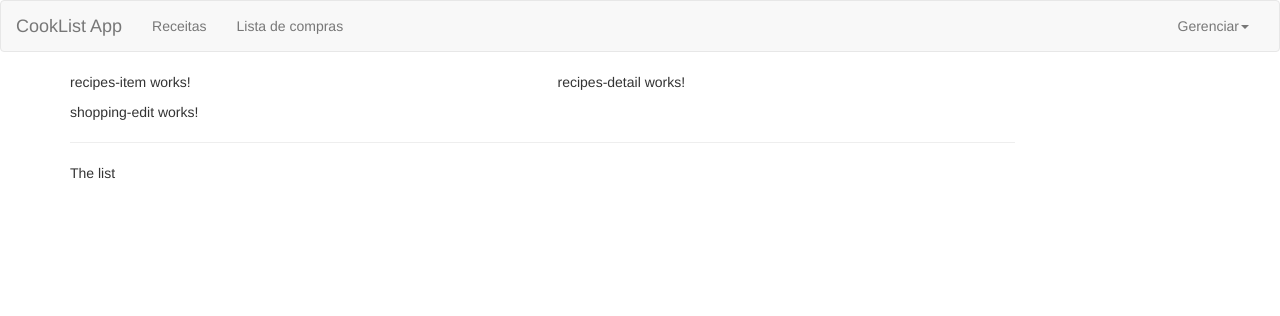
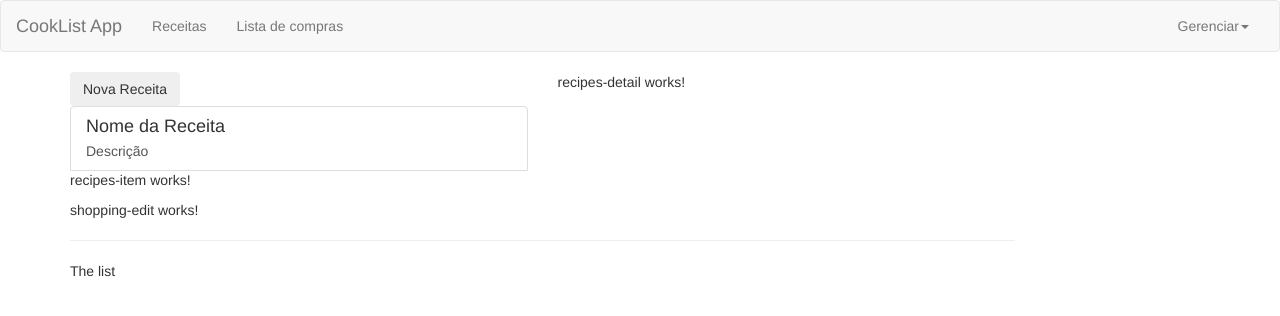
Before and after one commit to herciliols/cook-list-app, an Angular app: page / in a window 1280 px wide. Shown: the top 316 px of the page. Built offline with nearby package versions, Linux system fonts and the light colour scheme.

Commit message:
feat: Adiciona funcionalidades no componente recipes-list - Adiciona HTML estático do componente recipes-list - Adiciona arquivo recipe.model.ts com a classe Recipe - Adicionar a classe RecipesListComponent instânciando uma receita para teste

```diff
--- /dev/null
+++ b/src/app/recipes/receita.model.ts
@@ -0,0 +1,11 @@
+export class Recipe {
+    public name: string;
+    public description: string;
+    public imagePath: string;
+
+    constructor(name: string, desc: string, imagePath: string){
+        this.name = name;
+        this.description = desc;
+        this.imagePath = imagePath;
+    }
+}
--- a/src/app/recipes/recipes-list/recipes-list.component.html
+++ b/src/app/recipes/recipes-list/recipes-list.component.html
@@ -1 +1,19 @@
-<app-recipes-item></app-recipes-item>
+<div class="row">
+    <div class="col-xs-12">
+        <button class="btn btn--success">Nova Receita</button>
+    </div>
+</div>
+<div class="row">
+    <div class="col-xs-12">
+        <a href="#" class="list-group-item clearfix">
+            <div class="pull-left">
+                <h4 class="list-group-item-heading">Nome da Receita</h4>
+                <p class="list-group-item-text">Descrição</p>
+            </div>
+            <span class="pull-right">
+                <img src="" alt="" class="img-responsive" style="max-height: 50px;">
+            </span>
+        </a>
+        <app-recipes-item></app-recipes-item>
+    </div>
+</div>
--- a/src/app/recipes/recipes-list/recipes-list.component.ts
+++ b/src/app/recipes/recipes-list/recipes-list.component.ts
@@ -1,10 +1,20 @@
-import { Component } from '@angular/core';
+import { Component, OnInit } from '@angular/core';
+
+import { Recipe } from '../receita.model';
 
 @Component({
   selector: 'app-recipes-list',
   templateUrl: './recipes-list.component.html',
   styleUrl: './recipes-list.component.css'
 })
-export class RecipesListComponent {
+
+export class RecipesListComponent implements OnInit {
+  recipes: Recipe[] = [
+    new Recipe('A test Recipe', 'This is simply a test', 'https://cdn.pixabay.com/photo/2016/06/15/19/09/food-1459693_960_720.jpg')
+  ];
+
+  constructor() {}
+  ngOnInit() {
+  }
 
 }
```
